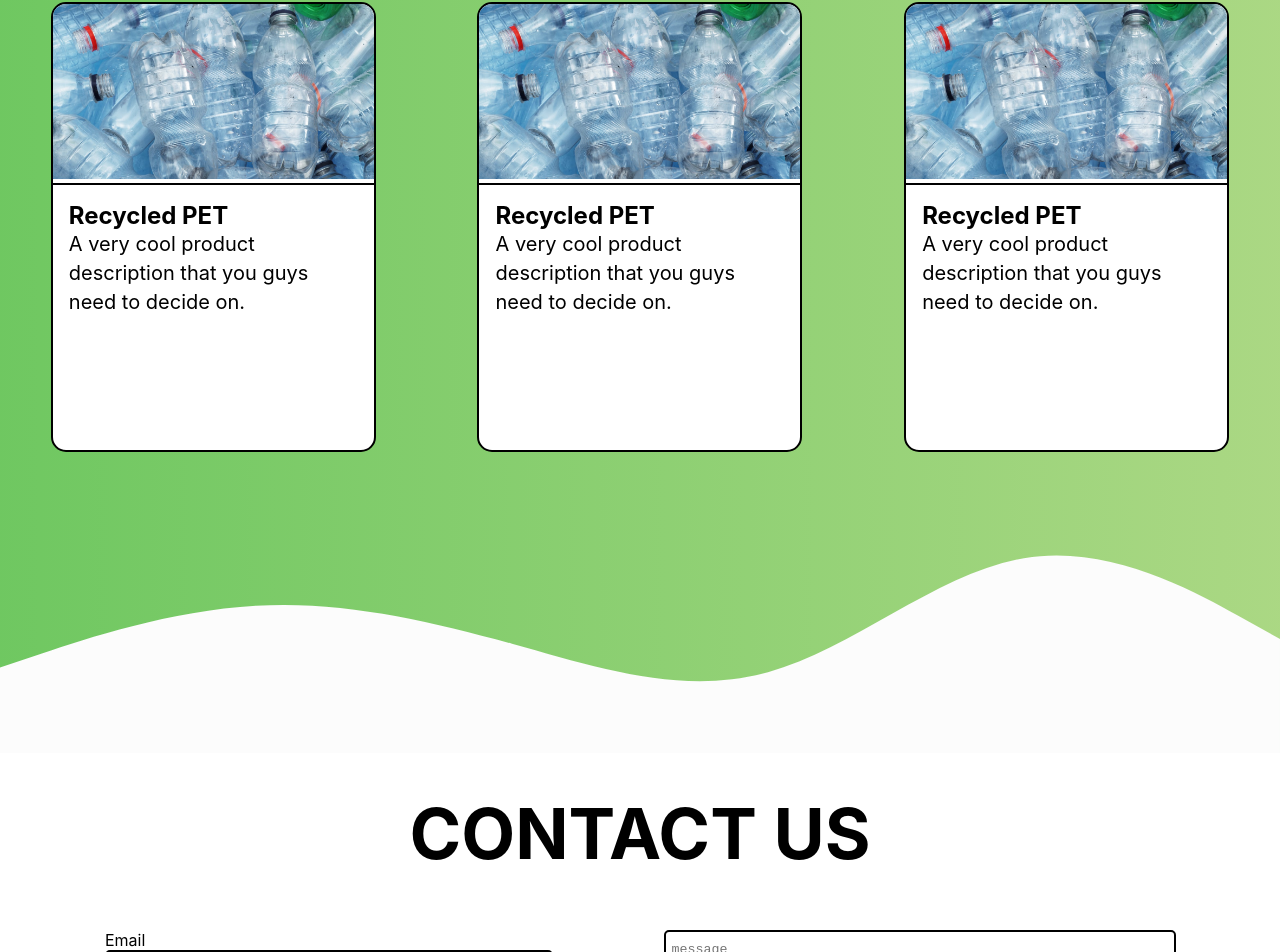
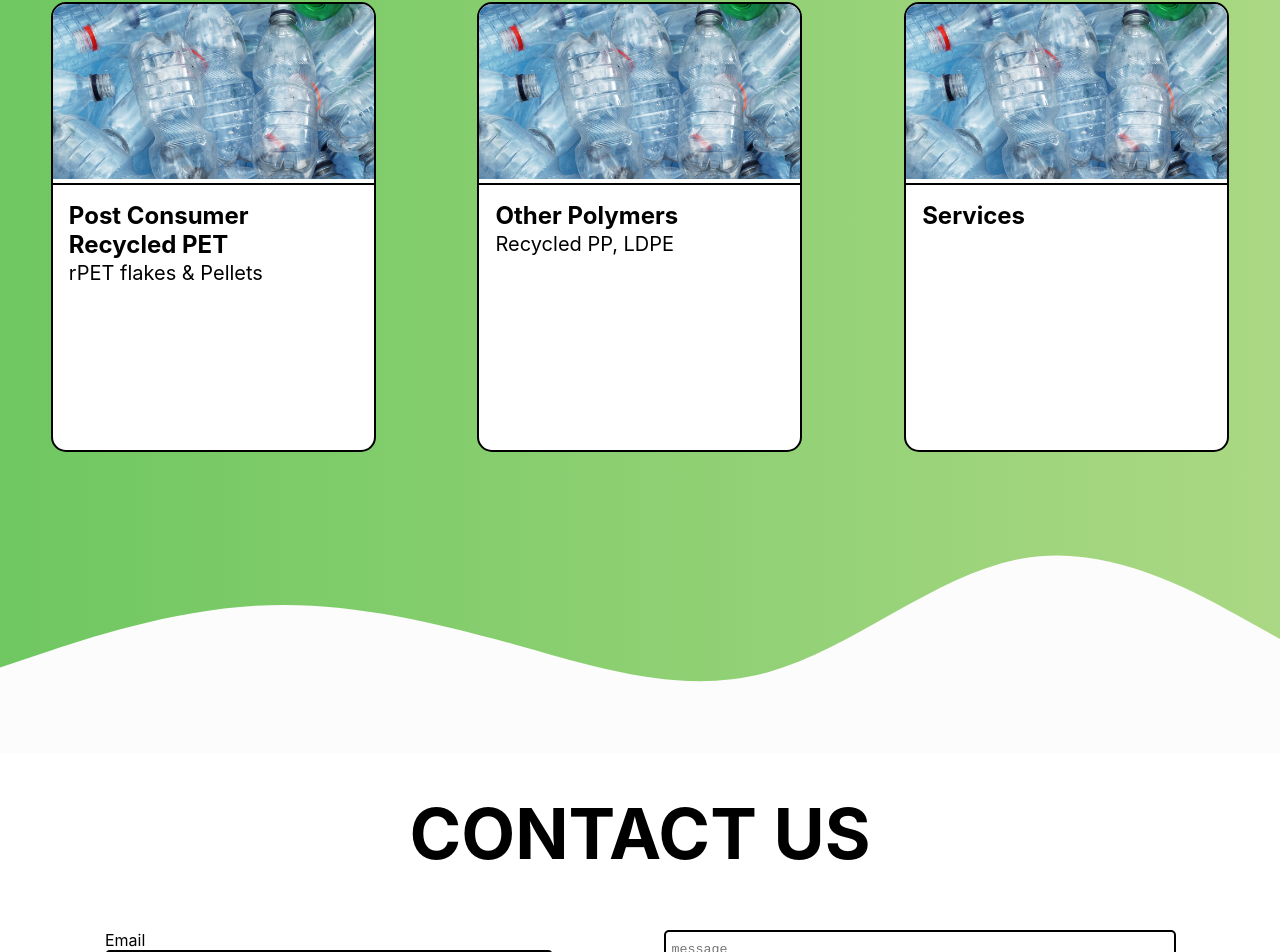
Before and after one commit to prosavage/snnplasto, a Next.js app: page / in a window 1280 px wide. Shown: the part 794-1746 px from the top of the page. Built offline with nearby package versions, Linux system fonts and the light colour scheme.

Commit message:
Update LearnMore.tsx

```diff
--- a/components/pages/learn-more/LearnMore.tsx
+++ b/components/pages/learn-more/LearnMore.tsx
@@ -5,9 +5,9 @@ function LearnMore() {
   return (
     <Wrapper id={"learn-more"}>
       <Content>
-        <Product title={"Recycled PET"} description={"A very cool product description that you guys need to decide on."} image={"/img/learn-more/product.jpg"} />
-        <Product title={"Recycled PET"} description={"A very cool product description that you guys need to decide on."} image={"/img/learn-more/product.jpg"} />
-        <Product title={"Recycled PET"} description={"A very cool product description that you guys need to decide on."} image={"/img/learn-more/product.jpg"} />
+        <Product title={"Post Consumer Recycled PET"} description={"rPET flakes & Pellets"} image={"/img/learn-more/product.jpg"} />
+        <Product title={"Other Polymers"} description={"Recycled PP, LDPE"} image={"/img/learn-more/product.jpg"} />
+        <Product title={"Services"} description={""} image={"/img/learn-more/product.jpg"} />
       </Content>
       <Wave2 src="/img/learn-more/wave2.svg" alt="" />
     </Wrapper>
```
